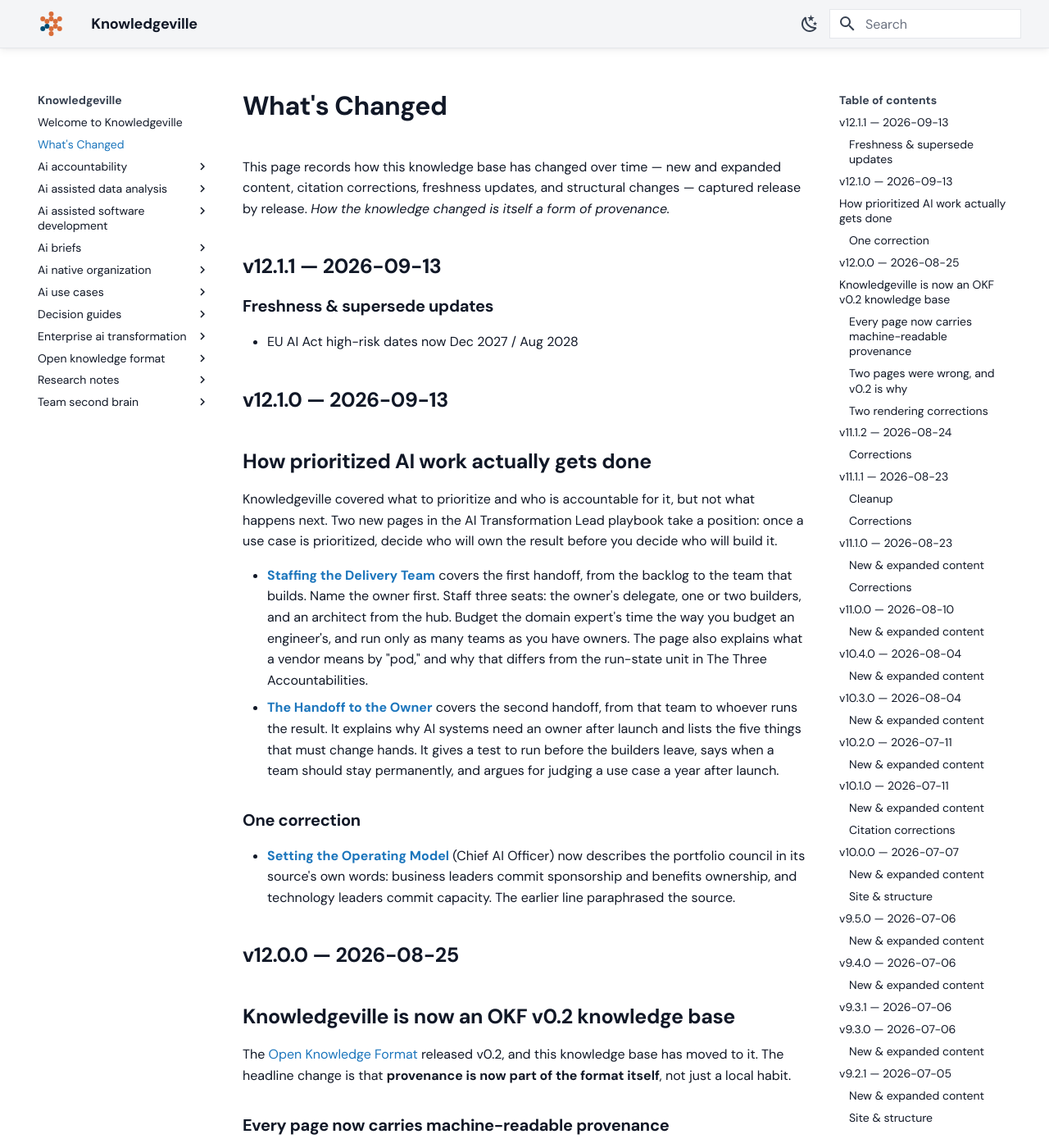
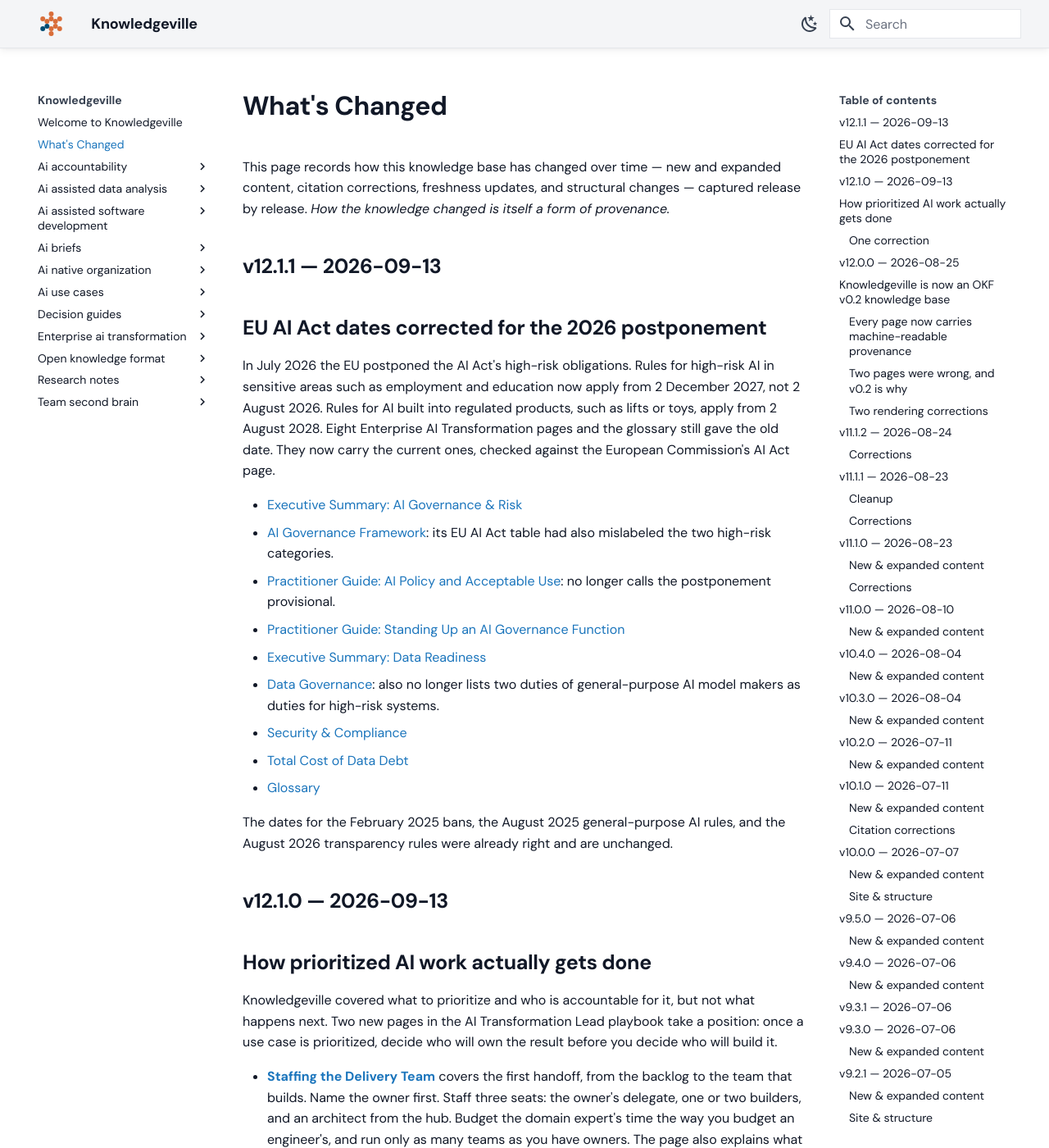
Before and after one commit to grandaha/knowledgeville, an MkDocs documentation site: the page built from published/changelog.md, in a window 1280 px wide and 1400 px high. Shown: the whole window at 82% size. Built offline with MkDocs 1.6.1 and Material for MkDocs 9.7.7, drawn with Linux system fonts in a browser that asks for light colours; some web fonts are replaced.

Commit message:
Publish: sync content from workspace

```diff
--- a/published/changelog.md
+++ b/published/changelog.md
@@ -13,8 +13,21 @@ This page records how this knowledge base has changed over time — new and expa
 
 ## v12.1.1 — 2026-09-13
 
-### Freshness & supersede updates
-* EU AI Act high-risk dates now Dec 2027 / Aug 2028
+## EU AI Act dates corrected for the 2026 postponement
+
+In July 2026 the EU postponed the AI Act's high-risk obligations. Rules for high-risk AI in sensitive areas such as employment and education now apply from 2 December 2027, not 2 August 2026. Rules for AI built into regulated products, such as lifts or toys, apply from 2 August 2028. Eight Enterprise AI Transformation pages and the glossary still gave the old date. They now carry the current ones, checked against the European Commission's AI Act page.
+
+- [Executive Summary: AI Governance & Risk](https://knowledge.onesteplabs.com/enterprise-ai-transformation/tracks/02-ai-governance-and-risk/01-executive-summary/)
+- [AI Governance Framework](https://knowledge.onesteplabs.com/enterprise-ai-transformation/tracks/02-ai-governance-and-risk/02-ai-governance-framework/): its EU AI Act table had also mislabeled the two high-risk categories.
+- [Practitioner Guide: AI Policy and Acceptable Use](https://knowledge.onesteplabs.com/enterprise-ai-transformation/tracks/02-ai-governance-and-risk/04-practitioner-guide-ai-policy-and-acceptable-use/): no longer calls the postponement provisional.
+- [Practitioner Guide: Standing Up an AI Governance Function](https://knowledge.onesteplabs.com/enterprise-ai-transformation/tracks/02-ai-governance-and-risk/04-practitioner-guide-standing-up-an-ai-governance-function/)
+- [Executive Summary: Data Readiness](https://knowledge.onesteplabs.com/enterprise-ai-transformation/tracks/03-data-readiness/01-executive-summary/)
+- [Data Governance](https://knowledge.onesteplabs.com/enterprise-ai-transformation/tracks/03-data-readiness/02-framework/03-data-governance/): also no longer lists two duties of general-purpose AI model makers as duties for high-risk systems.
+- [Security & Compliance](https://knowledge.onesteplabs.com/enterprise-ai-transformation/tracks/03-data-readiness/02-framework/06-security-and-compliance/)
+- [Total Cost of Data Debt](https://knowledge.onesteplabs.com/enterprise-ai-transformation/tracks/03-data-readiness/04-assessment-and-measurement/total-cost-of-data-debt/)
+- [Glossary](https://knowledge.onesteplabs.com/enterprise-ai-transformation/glossary/)
+
+The dates for the February 2025 bans, the August 2025 general-purpose AI rules, and the August 2026 transparency rules were already right and are unchanged.
 
 ## v12.1.0 — 2026-09-13
 
```
Also changed, not shown: 1 other file.
